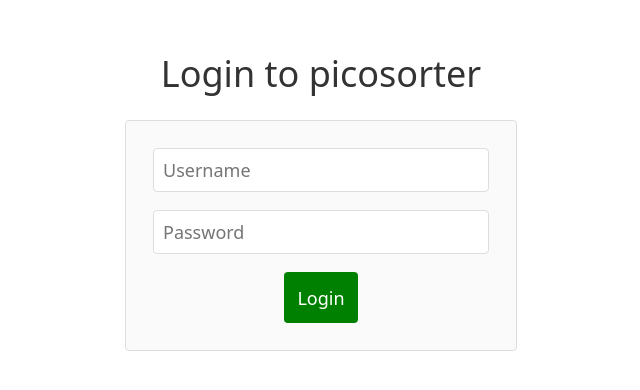
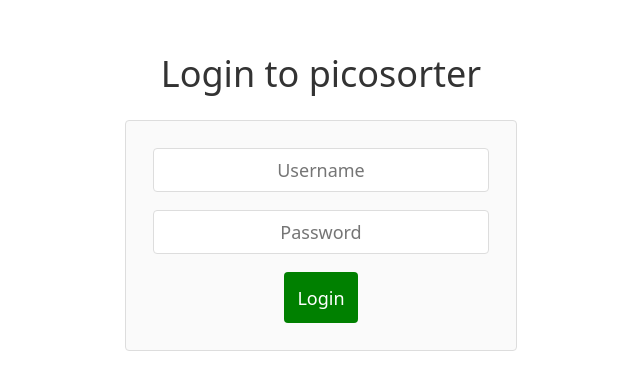
Before and after one commit to cwong8751/PicoSorter, a Next.js app in the folder picosorter/: page /login in a window 1280 px wide. Shown: the part 214-604 px from the top of the page, without its empty margins (319-959 px from the left). Built offline with nearby package versions, Linux system fonts and the light colour scheme.

Commit message:
change quantity to number picker+css

```diff
--- a/picosorter/src/css/page.module.css
+++ b/picosorter/src/css/page.module.css
@@ -182,3 +182,19 @@
   max-width: 100px;
   border-radius: 5px;
 }
+
+.input {
+  width: 60px; /* Adjust the width as needed */
+  padding: 5px;
+  margin: 0;
+  border: 1px solid #ccc;
+  border-radius: 4px;
+  font-size: 16px; /* Adjust the font size as needed */
+  text-align: center;
+}
+
+.input:focus {
+  outline: none;
+  border-color: green;
+  box-shadow: 0 0 8px darkgreen;
+}
```
Also changed, not shown: picosorter/src/pages/inventory.js (+6 -1 lines).
